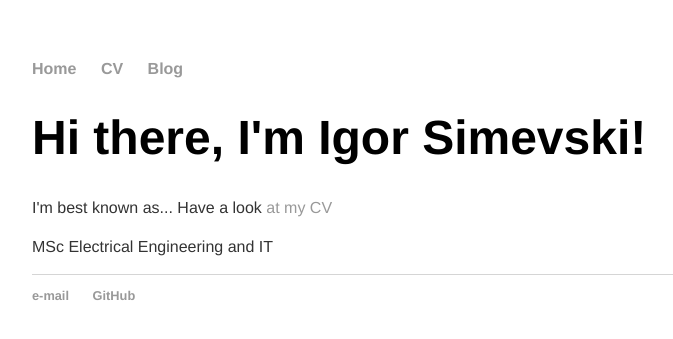
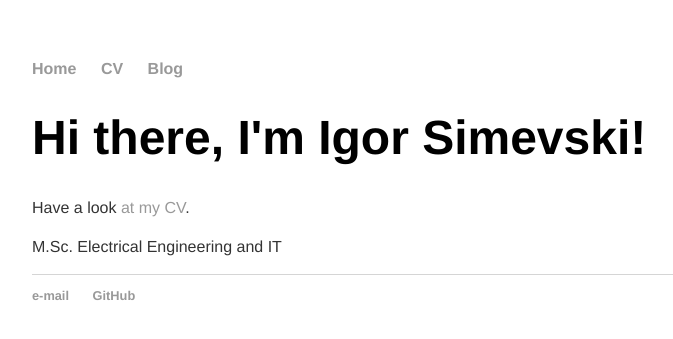
Before and after one commit to igorsimevski/igorsimevski.github.io, a Jekyll site: the page built from index.html, in a window 1280 px wide. Shown: the top 339 px of the page, without its empty margins (160-833 px from the left). Built offline with Jekyll 4.4.1, drawn with Linux system fonts in a browser that asks for light colours.

Commit message:
Update index.html

```diff
--- a/index.html
+++ b/index.html
@@ -4,6 +4,6 @@ title: Igor Simevski
 ---
 <div class="blurb">
 	<h1>Hi there, I'm Igor Simevski!</h1>
-	<p>I'm best known as... Have a look <a href="/cv">at my CV</a></p>
-	<p>MSc Electrical Engineering and IT</p>
+	<p>Have a look <a href="/cv">at my CV</a>.</p>
+	<p>M.Sc. Electrical Engineering and IT</p>
 </div><!-- /.blurb -->
```
